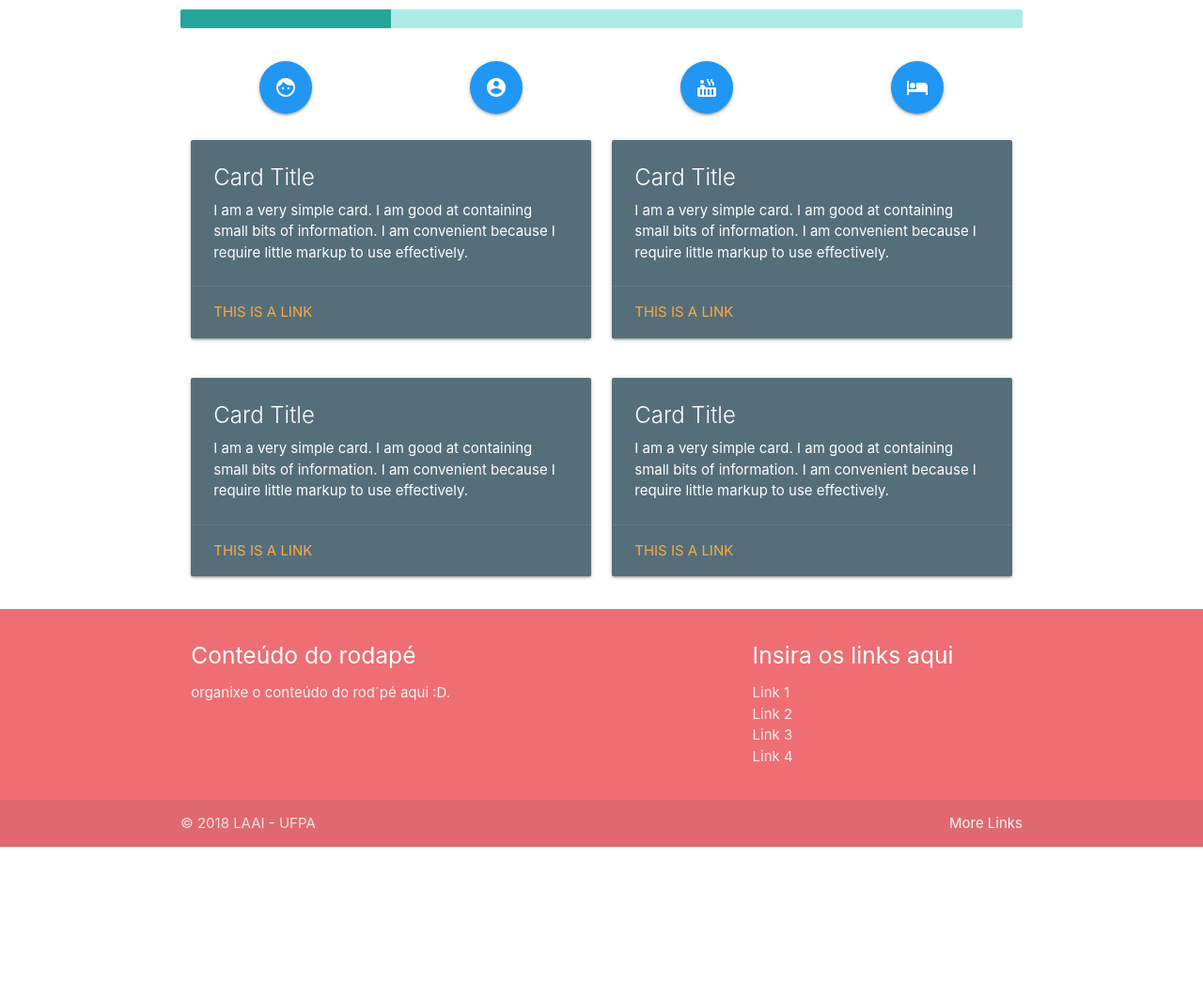
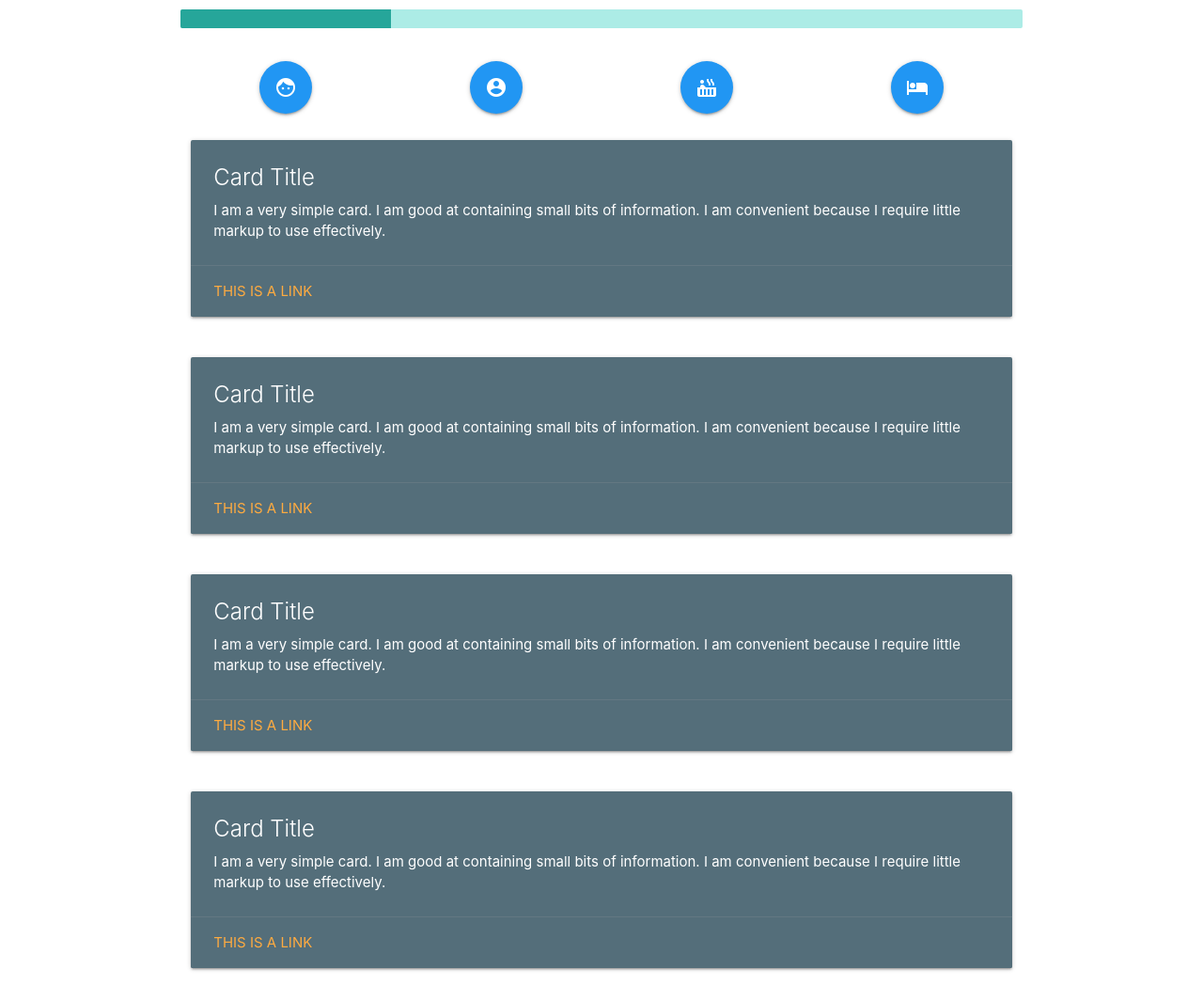
Before and after one commit to CCPSCaio/CCPScaio.github.io, a website: page index.html in a window 1280 px wide. Shown: the part 458-1506 px from the top of the page at 94% size. Before the commit the page ends 1359 px from the top, so only its background shows below. Drawn offline with Linux system fonts and the light colour scheme.

Commit message:
Making Questions in one row each

```diff
--- a/index.html
+++ b/index.html
@@ -81,7 +81,7 @@
   <!-- Cards das alternativas: -->
   <!-- Alternativa 1: -->
  <div class="row">
-    <div class="col s6 m6">
+    <div class="col s12 m12">
       <div class="card hoverable blue-grey darken-1">
         <div class="card-content white-text">
           <span class="card-title">Card Title</span>
@@ -93,9 +93,10 @@
         </div>
       </div>
     </div>
-
+ </div>
 <!-- Alternativa 2: -->
-    <div class="col s6 m6">
+<div class="row">
+    <div class="col s12 m12">
       <div class="card hoverable blue-grey darken-1">
         <div class="card-content white-text">
           <span class="card-title">Card Title</span>
@@ -111,7 +112,7 @@
 
 <div class="row">
 	<!-- Alternativa 3: -->
-    <div class="col s6 m6">
+    <div class="col s12 m12">
       <div class="card hoverable blue-grey darken-1">
         <div class="card-content white-text">
           <span class="card-title">Card Title</span>
@@ -123,8 +124,10 @@
         </div>
       </div>
     </div>
+</div>
 	<!-- Alternativa 3: -->
-    <div class="col s6 m6">
+<div class="row">
+    <div class="col s12 m12">
       <div class="card hoverable blue-grey darken-1">
         <div class="card-content white-text">
           <span class="card-title">Card Title</span>
```
